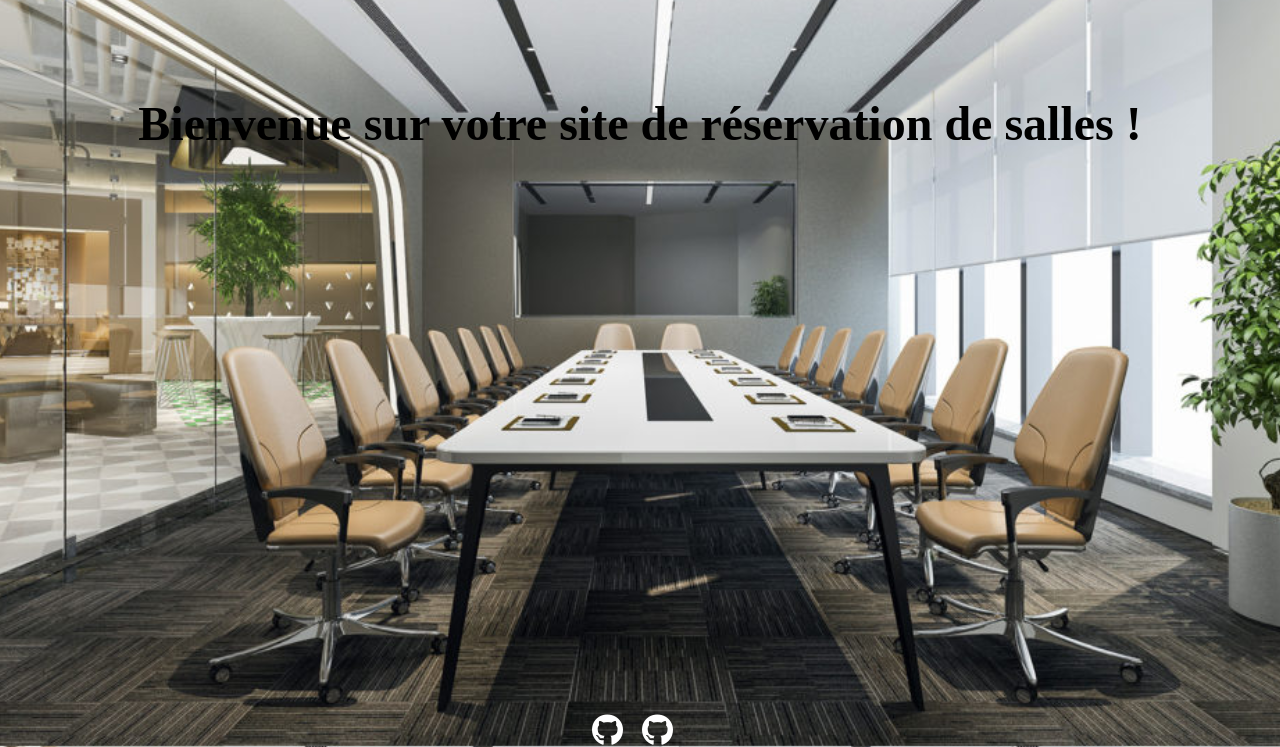
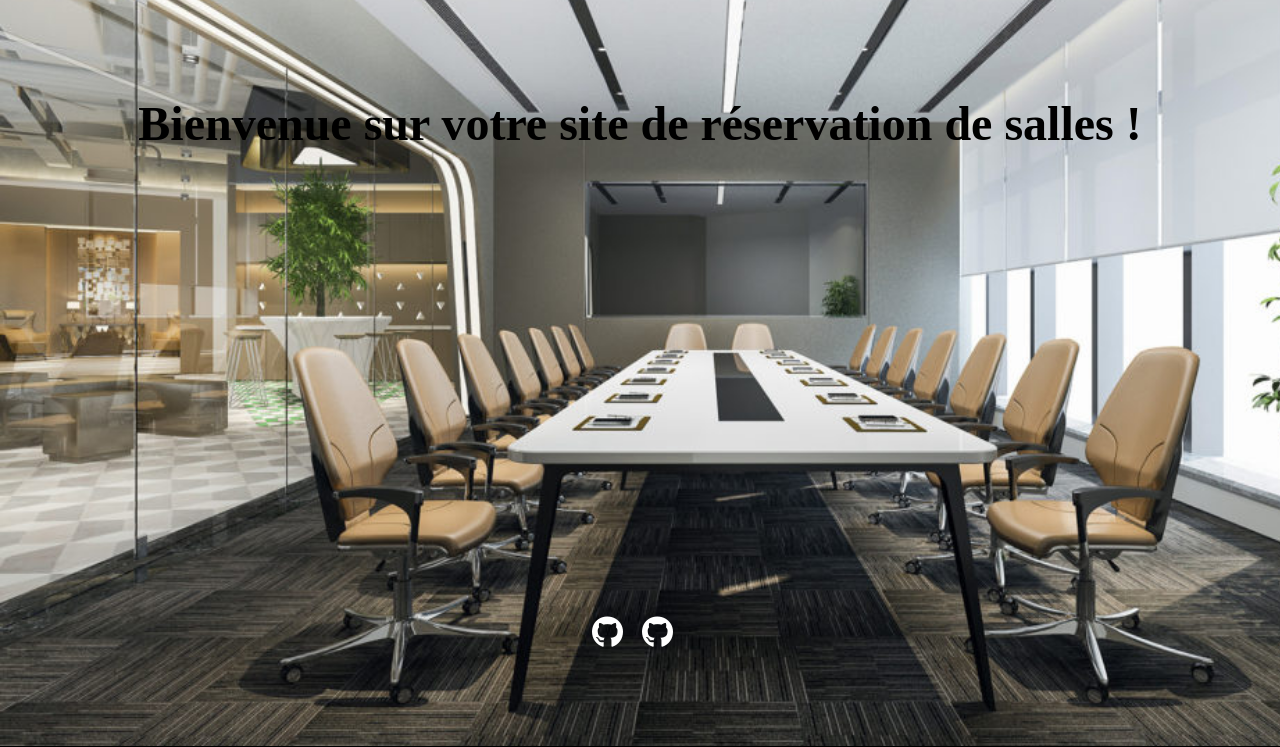
Before and after one commit to Dylan-olivro/reservation-salles, a PHP site: page /index.php in a window 1280 px wide. Shown: the part 54-801 px from the top of the page. Run offline with PHP 8.4, Linux system fonts and the light colour scheme; some libraries are stand-ins or nearby versions.

Commit message:
css footer épuré

```diff
--- a/css/common.css
+++ b/css/common.css
@@ -20,12 +20,6 @@ main {
   min-height: 65vh;
   position: relative;
   /* padding-bottom:100px;   Hauteur du pied de page */
-}
-footer {
-  /* position:absolute; */
-  bottom: 0; /* on le colle en bas */
-  width: 100%;
-  /* height:100px;   Hauteur du pied de page */
 }
 /* NAV */
 nav {
@@ -57,6 +51,7 @@ header i {
 #footerProfil{
   position: static;
 } */
+
 footer{
   position: absolute;
   text-align: center;
```
